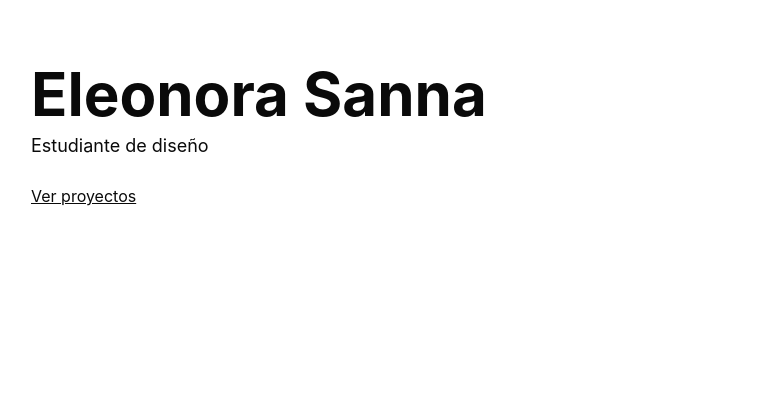
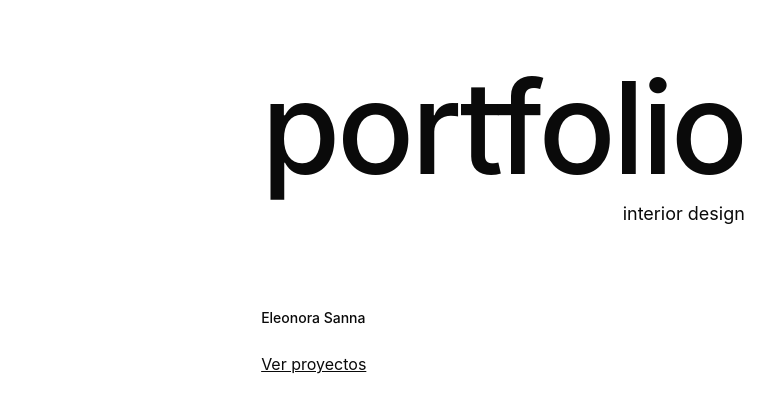
Before and after one commit to esanna29/portafolio-web, a Vue app: page /#/ in a window 1280 px wide. Shown: the top 412 px of the page, without its empty margins (137-912 px from the left). Built offline with nearby package versions, Linux system fonts and the light colour scheme.

Commit message:
esanna: Primera versión de la portada del portafolio

```diff
--- a/src/pages/home/Home.vue
+++ b/src/pages/home/Home.vue
@@ -4,11 +4,19 @@
 </script>
 
 <template>
-  <section class="mx-auto max-w-5xl px-6 py-16 sm:px-10">
-    <h1 class="text-4xl font-bold sm:text-6xl">
-      Eleonora Sanna
-    </h1>
-    <p class="mt-2 text-lg">Estudiante de diseño</p>
+  <section class="mx-auto w-fit max-w-full px-6 py-16 sm:px-10">
+    <div class="w-fit">
+  <h1 class="text-6xl font-medium tracking-tight sm:text-8xl lg:text-9xl">
+    portfolio
+  </h1>
+      <p class="mt-2 text-right text-sm sm:text-lg">
+      interior design
+    </p>
+  </div>
+
+  <p class="mt-12 text-sm font-medium sm:mt-20">
+    Eleonora Sanna
+  </p>
     <RouterLink to="/proyectos" class="mt-6 inline-block underline">
   Ver proyectos
 </RouterLink>
```
